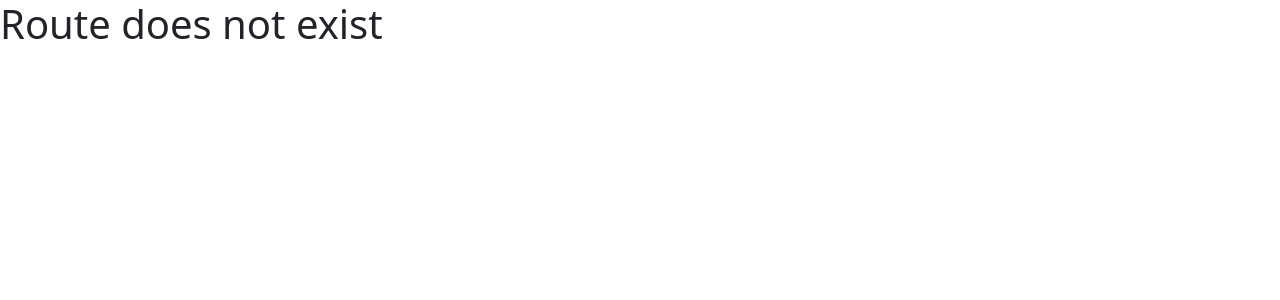
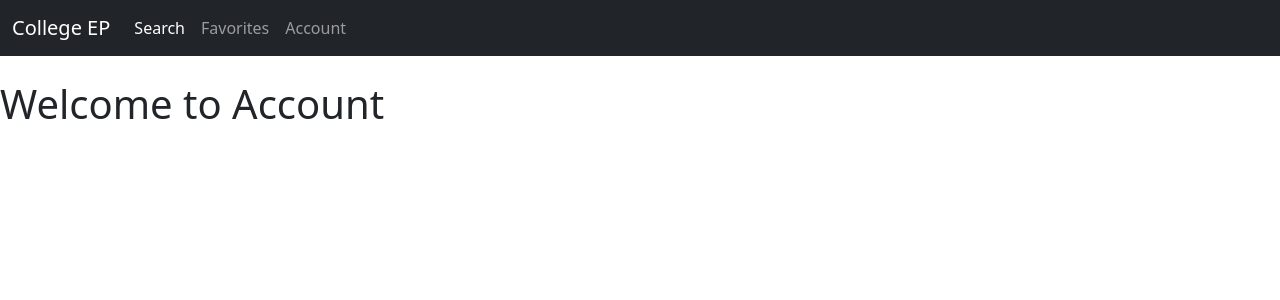
Before and after one commit to sharee-tech/coders-rise, a React (Create React App) app in the folder frontend/: page /account in a window 1280 px wide. Shown: the top 300 px of the page. Built offline with nearby package versions, Linux system fonts and the light colour scheme.

Commit message:
added a profile page

```diff
--- a/frontend/src/components/Navbar.js
+++ b/frontend/src/components/Navbar.js
@@ -28,6 +28,11 @@ export default function Navbar() {
                 Favorites
               </a>
             </li>
+            <li className="nav-item">
+              <a className="nav-link" href="/account">
+                Account
+              </a>
+            </li>
           </ul>
         </div>
       </div>
--- a/frontend/src/components/profile.js
+++ b/frontend/src/components/profile.js
@@ -0,0 +1,3 @@
+export default function Profile() {
+  <div></div>;
+}
--- a/frontend/src/index.js
+++ b/frontend/src/index.js
@@ -2,6 +2,7 @@ import React from "react";
 import { BrowserRouter, Routes, Route } from "react-router-dom";
 import Search from "./routes/Search";
 import Favorites from "./routes/Favorites";
+import Account from "./routes/Account";
 import ReactDOM from "react-dom/client";
 import "./index.css";
 import App from "./App";
@@ -16,6 +17,7 @@ root.render(
         <Route path="/" element={<App />} />
         <Route path="search" element={<Search />} />
         <Route path="favorites" element={<Favorites />} />
+        <Route path="account" element={<Account />} />
         <Route path="*" element={<h1>Route does not exist</h1>} />
       </Routes>
     </BrowserRouter>
--- /dev/null
+++ b/frontend/src/routes/Account.js
@@ -0,0 +1,11 @@
+import Navbar from "../components/Navbar";
+import Profile from "../../src/components/Profile";
+
+export default function Account() {
+  return (
+    <div>
+      <Navbar />
+      <h1>Welcome to Account </h1>
+    </div>
+  );
+}
```
